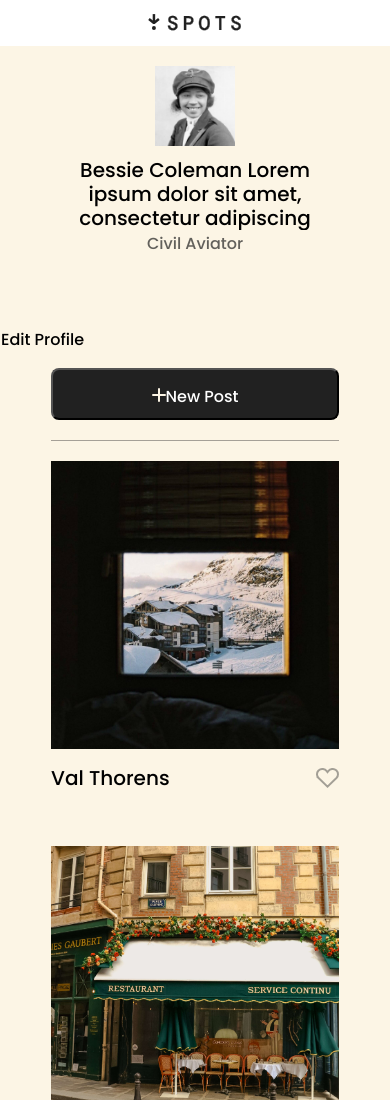
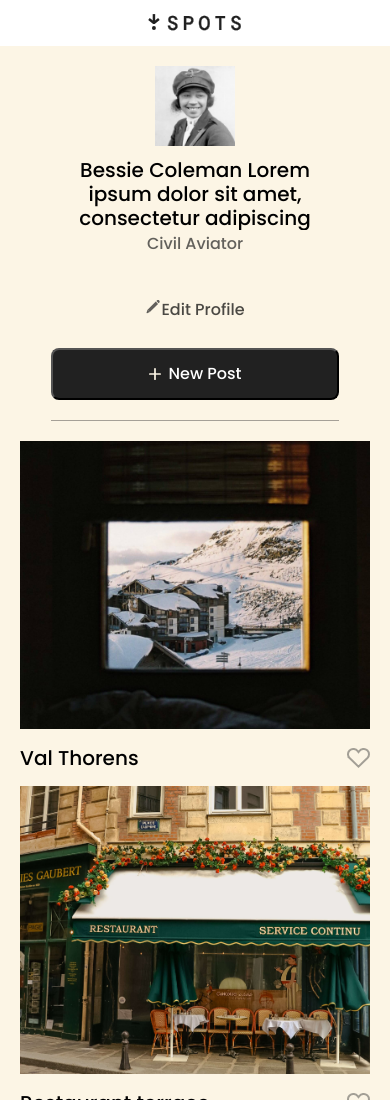
Before and after one commit to lisamarieg2121/se_project_spots, a plain HTML site: page index.html in a window 390 px wide. Shown: the top 1100 px of the page. Drawn offline with Linux system fonts and the light colour scheme.

Commit message:
new updates for my project

```diff
--- a/blocks/cards.css
+++ b/blocks/cards.css
@@ -10,15 +10,15 @@
   padding-left: 0;
   margin: 0 auto;
   display: grid;
-  grid-template-columns: repeat(auto-fit, 413px);
+  grid-template-columns: repeat(auto-fit, minmax(280px, 1fr);
   justify-content: center;
   gap: 40px 20px;
 
 }
 
-@media screen and (max-width: 627px) {
+@media screen and (min-width: 1280px) {
    .cards__list {
-    grid-template-columns: repeat(auto-fit, 288px);
+    grid-template-columns: repeat(3, 1fr);
 
   }
 
--- a/blocks/profile.css
+++ b/blocks/profile.css
@@ -58,8 +58,8 @@
   font-size: 16px;
   line-height: 1;
   background-color: #fcf5E5;
+  margin-right: auto;
   border: none;
-  margin-right: auto;
   padding: 0;
 }
 
@@ -82,6 +82,24 @@
   padding-top: 18px;
   padding-bottom: 18px;
   gap:8px;
+  display: flex;
+  align-items: center;
+  justify-content: center;
+
+  }
+
+  .profile__add-btn img {
+    width: 16px;
+    height: 16px;
+     width: 12px;
+    height: 12px;
+    border: 2px;
+  }
+
+  .plus-icon {
+    width: 18.48px;
+    height: 18.48px;
+    color: #fcf5e5;
   }
 
   .pencil-icon {
@@ -120,7 +138,8 @@
 }
 
 .profile__column {
- margin: 0 0 20px;
+ margin: 0;
+ max-width: 288px;
 }
 
 .profile__description {
@@ -135,6 +154,17 @@
 }
 
 .profile__edit-btn {
+ width: 107.34px;
+ height: 16px;
+ opacity: 70%;
+ margin-top: 15px;
+ margin-bottom: 0;
+ margin-left: auto;
+ margin-right: auto;
+ display: block;
+ position: static
+
+
 
 }
 
```
